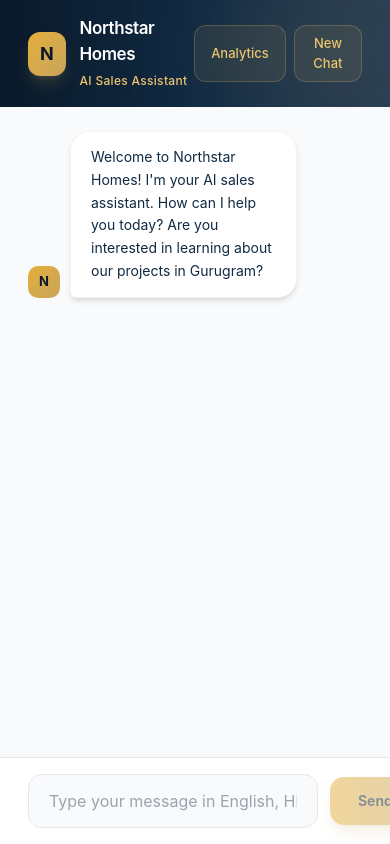
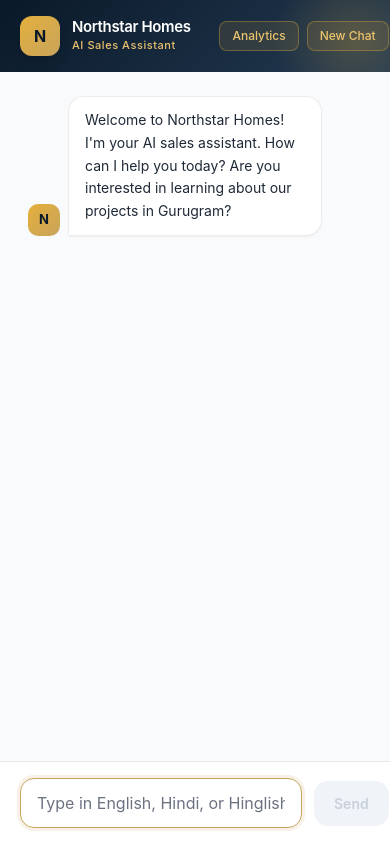
Before and after one commit to shubham108prakash-hub/huvo-ai-assignment, a Next.js app in the folder frontend/: page / in a window 390 px wide. Built offline with nearby package versions, Linux system fonts and the light colour scheme.

Commit message:
feat: rebuild UI from scratch with CSS Grid layout — fixes tablet input bar

```diff
--- a/frontend/src/app/globals.css
+++ b/frontend/src/app/globals.css
@@ -2,35 +2,121 @@
 @tailwind components;
 @tailwind utilities;
 
-@import url('https://fonts.googleapis.com/css2?family=Inter:wght@400;500;600;700&display=swap');
+@import url('https://fonts.googleapis.com/css2?family=Inter:ital,wght@0,300;0,400;0,500;0,600;0,700;1,400&display=swap');
 
-* {
+:root {
+  --navy-950: #0a1929;
+  --navy-900: #102a43;
+  --navy-800: #243b53;
+  --navy-700: #334e68;
+  --gold-400: #e4af3c;
+  --gold-500: #c8a45c;
+  --gold-300: #ecc46d;
+}
+
+*,
+*::before,
+*::after {
+  box-sizing: border-box;
   margin: 0;
   padding: 0;
-  box-sizing: border-box;
 }
 
+html,
 body {
   font-family: 'Inter', system-ui, sans-serif;
-  background: #f0f2f5;
-  color: #1a1a2e;
-  height: 100dvh;
-  position: fixed;
+  background: #0f172a;
+  height: 100%;
   width: 100%;
   overflow: hidden;
+  -webkit-text-size-adjust: 100%;
 }
 
-@layer utilities {
-  .scrollbar-thin::-webkit-scrollbar {
-    width: 5px;
+/* Chat app shell — grid-based, no viewport tricks */
+.chat-shell {
+  display: grid;
+  grid-template-rows: auto 1fr auto;
+  height: 100svh;
+  /* svh = small viewport height, best for mobile/tablet */
+  width: 100%;
+  max-width: 860px;
+  margin: 0 auto;
+  background: #fff;
+  box-shadow: 0 0 80px rgba(0, 0, 0, 0.4);
+}
+
+/* Scrollable messages area */
+.messages-area {
+  overflow-y: auto;
+  -webkit-overflow-scrolling: touch;
+  padding: 24px 28px;
+  background: #f8fafc;
+  display: flex;
+  flex-direction: column;
+}
+
+/* Input row — always last in the grid, never pushes off */
+.input-row {
+  background: #fff;
+  border-top: 1px solid #e5e7eb;
+  padding: 16px 20px;
+  padding-bottom: max(16px, env(safe-area-inset-bottom));
+}
+
+/* Scrollbar */
+.messages-area::-webkit-scrollbar {
+  width: 4px;
+}
+
+.messages-area::-webkit-scrollbar-track {
+  background: transparent;
+}
+
+.messages-area::-webkit-scrollbar-thumb {
+  background: #e2e8f0;
+  border-radius: 99px;
+}
+
+/* Animations */
+@keyframes msgIn {
+  from {
+    opacity: 0;
+    transform: translateY(10px);
   }
 
-  .scrollbar-thin::-webkit-scrollbar-track {
-    background: transparent;
+  to {
+    opacity: 1;
+    transform: translateY(0);
+  }
+}
+
+@keyframes dotBounce {
+
+  0%,
+  80%,
+  100% {
+    transform: translateY(0);
+    opacity: 0.4;
   }
 
-  .scrollbar-thin::-webkit-scrollbar-thumb {
-    background: #e5e7eb;
-    border-radius: 10px;
+  40% {
+    transform: translateY(-6px);
+    opacity: 1;
   }
 }
+
+@keyframes fadeSlide {
+  from {
+    opacity: 0;
+    transform: scale(0.96) translateY(12px);
+  }
+
+  to {
+    opacity: 1;
+    transform: scale(1) translateY(0);
+  }
+}
+
+.msg-bubble {
+  animation: msgIn 0.28s ease-out both;
+}
--- a/frontend/src/app/layout.tsx
+++ b/frontend/src/app/layout.tsx
@@ -3,7 +3,7 @@ import "./globals.css";
 
 export const metadata: Metadata = {
   title: "Northstar Homes — AI Assistant",
-  description: "AI Sales Assistant for Northstar Homes",
+  description: "AI Sales Assistant for Northstar Homes, Sector 79 Gurugram",
 };
 
 export const viewport: Viewport = {
@@ -11,13 +11,10 @@ export const viewport: Viewport = {
   initialScale: 1,
   maximumScale: 1,
   userScalable: false,
+  viewportFit: "cover",
 };
 
-export default function RootLayout({
-  children,
-}: {
-  children: React.ReactNode;
-}) {
+export default function RootLayout({ children }: { children: React.ReactNode }) {
   return (
     <html lang="en">
       <body>{children}</body>
--- a/frontend/src/app/page.tsx
+++ b/frontend/src/app/page.tsx
@@ -65,8 +65,7 @@ export default function Home() {
         body: JSON.stringify({ messages: updated }),
       });
       const data = await res.json();
-      const botMsg: Message = { role: "assistant", content: data.reply };
-      setMessages((prev) => [...prev, botMsg]);
+      setMessages((prev) => [...prev, { role: "assistant", content: data.reply }]);
     } catch {
       setMessages((prev) => [
         ...prev,
@@ -79,7 +78,6 @@ export default function Home() {
 
   async function handleAnalytics() {
     if (messages.length === 0) return;
-
     setDuration(computeDuration());
     try {
       const res = await fetch("/api/analytics", {
@@ -101,18 +99,24 @@ export default function Home() {
   }
 
   return (
-    <div className="fixed inset-0 flex justify-center bg-[#f0f2f5]">
-      <div className="w-full max-w-[860px] flex flex-col bg-white shadow-[0_0_60px_rgba(0,0,0,0.08)] overflow-hidden">
+    /* chat-shell uses CSS Grid: header | messages (scrollable) | input */
+    <div className="chat-shell">
       <Header onAnalytics={handleAnalytics} onNewChat={handleNewChat} />
 
-        <main className="flex-1 flex flex-col min-h-0 bg-gray-50">
-          <div className="flex-1 overflow-y-auto px-7 py-6 scrollbar-thin scroll-smooth">
+      <div className="messages-area">
+        {/* Greeting bubble */}
         {messages.length === 0 && (
-              <div className="flex justify-start mb-4 animate-[msgIn_0.3s_ease-out]">
-                <div className="w-8 h-8 bg-gradient-to-br from-gold-400 to-gold-500 rounded-[10px] flex items-center justify-center font-bold text-[13px] text-navy-950 shrink-0 self-end mr-2.5">
+          <div className="msg-bubble flex justify-start mb-3 items-end gap-2">
+            <div
+              className="w-8 h-8 rounded-[10px] flex items-center justify-center font-bold text-[13px] shrink-0"
+              style={{ background: "linear-gradient(135deg, #e4af3c, #c8a45c)", color: "#0a1929" }}
+            >
               N
             </div>
-                <div className="max-w-[68%] px-5 py-3.5 rounded-[20px] rounded-bl-[6px] bg-white text-navy-900 text-sm leading-relaxed shadow-md border border-black/[0.04]">
+            <div
+              className="max-w-[72%] px-4 py-3 rounded-2xl rounded-bl-sm text-sm leading-relaxed text-gray-800 shadow-sm"
+              style={{ background: "#fff", border: "1px solid rgba(0,0,0,0.07)" }}
+            >
               {GREETING}
             </div>
           </div>
@@ -124,13 +128,11 @@ export default function Home() {
 
         {loading && <TypingIndicator />}
 
+        {/* Scroll anchor */}
         <div ref={chatEndRef} />
       </div>
 
-          <div className="shrink-0">
       <ChatInput onSend={sendMessage} disabled={loading} />
-          </div>
-        </main>
 
       {showAnalytics && analytics && (
         <AnalyticsModal
@@ -140,6 +142,5 @@ export default function Home() {
         />
       )}
     </div>
-    </div>
   );
 }
--- a/frontend/src/components/ChatInput.tsx
+++ b/frontend/src/components/ChatInput.tsx
@@ -1,6 +1,5 @@
 "use client";
-
-import React, { useState, FormEvent, KeyboardEvent } from "react";
+import React, { useState, FormEvent, KeyboardEvent, useRef, useEffect } from "react";
 
 interface ChatInputProps {
   onSend: (message: string) => void;
@@ -9,9 +8,15 @@ interface ChatInputProps {
 
 export default function ChatInput({ onSend, disabled }: ChatInputProps) {
   const [value, setValue] = useState("");
+  const inputRef = useRef<HTMLInputElement>(null);
 
-  function handleSubmit(e: FormEvent) {
-    e.preventDefault();
+  // Keep focus after each message
+  useEffect(() => {
+    if (!disabled) inputRef.current?.focus();
+  }, [disabled]);
+
+  function handleSubmit(e?: FormEvent) {
+    e?.preventDefault();
     const trimmed = value.trim();
     if (!trimmed || disabled) return;
     onSend(trimmed);
@@ -21,29 +26,67 @@ export default function ChatInput({ onSend, disabled }: ChatInputProps) {
   function handleKeyDown(e: KeyboardEvent) {
     if (e.key === "Enter" && !e.shiftKey) {
       e.preventDefault();
-      handleSubmit(e);
+      handleSubmit();
     }
   }
 
+  const canSend = !!value.trim() && !disabled;
+
   return (
-    <form
-      onSubmit={handleSubmit}
-      className="flex gap-3 px-7 py-4 bg-white border-t border-gray-200 items-center"
-    >
+    <form onSubmit={handleSubmit} className="input-row flex items-center gap-3">
       <input
+        ref={inputRef}
         type="text"
         value={value}
         onChange={(e) => setValue(e.target.value)}
         onKeyDown={handleKeyDown}
-        placeholder="Type your message in English, Hindi, or Hinglish..."
+        placeholder="Type in English, Hindi, or Hinglish…"
         disabled={disabled}
         autoComplete="off"
-        className="flex-1 px-5 py-3.5 rounded-[14px] text-base md:text-sm bg-gray-50 border-[1.5px] border-gray-200 outline-none transition-all duration-200 focus:border-gold-500 focus:bg-white focus:ring-2 focus:ring-gold-500/12 placeholder:text-gray-400"
+        style={{
+          flex: 1,
+          padding: "12px 16px",
+          fontSize: "16px", /* 16px prevents iOS auto-zoom */
+          lineHeight: "1.5",
+          borderRadius: "14px",
+          border: "1.5px solid #e2e8f0",
+          background: "#f8fafc",
+          outline: "none",
+          color: "#1e293b",
+          transition: "border-color 0.2s, box-shadow 0.2s",
+          appearance: "none",
+          WebkitAppearance: "none",
+        }}
+        onFocus={(e) => {
+          e.currentTarget.style.borderColor = "#c8a45c";
+          e.currentTarget.style.boxShadow = "0 0 0 3px rgba(200,164,92,0.15)";
+          e.currentTarget.style.background = "#fff";
+        }}
+        onBlur={(e) => {
+          e.currentTarget.style.borderColor = "#e2e8f0";
+          e.currentTarget.style.boxShadow = "none";
+          e.currentTarget.style.background = "#f8fafc";
+        }}
       />
       <button
         type="submit"
-        disabled={disabled || !value.trim()}
-        className="px-7 py-3.5 rounded-[14px] text-sm font-semibold bg-gradient-to-r from-gold-400 to-gold-500 text-navy-950 border-none cursor-pointer transition-all duration-200 shadow-lg shadow-gold-500/30 hover:-translate-y-0.5 hover:shadow-xl hover:shadow-gold-500/40 active:translate-y-0 disabled:opacity-50 disabled:cursor-not-allowed disabled:transform-none"
+        disabled={!canSend}
+        style={{
+          padding: "12px 20px",
+          borderRadius: "14px",
+          border: "none",
+          fontSize: "14px",
+          fontWeight: "600",
+          cursor: canSend ? "pointer" : "not-allowed",
+          opacity: canSend ? 1 : 0.5,
+          background: canSend
+            ? "linear-gradient(135deg, #e4af3c, #c8a45c)"
+            : "#e2e8f0",
+          color: canSend ? "#0a1929" : "#94a3b8",
+          transition: "all 0.2s",
+          whiteSpace: "nowrap",
+          flexShrink: 0,
+        }}
       >
         Send
       </button>
--- a/frontend/src/components/Header.tsx
+++ b/frontend/src/components/Header.tsx
@@ -1,5 +1,4 @@
 "use client";
-
 import React from "react";
 
 interface HeaderProps {
@@ -9,34 +8,57 @@ interface HeaderProps {
 
 export default function Header({ onAnalytics, onNewChat }: HeaderProps) {
   return (
-    <header className="relative flex items-center justify-between px-7 py-4 bg-gradient-to-r from-navy-950 via-navy-900 to-navy-800 text-white overflow-hidden">
-      <div className="absolute -top-12 -right-8 w-48 h-48 bg-gold-500/10 rounded-full blur-3xl pointer-events-none" />
+    <header
+      style={{ background: "linear-gradient(135deg, #0a1929 0%, #243b53 100%)" }}
+      className="relative flex items-center justify-between px-5 py-4 text-white overflow-hidden shrink-0"
+    >
+      {/* Glow accent */}
+      <div
+        className="pointer-events-none absolute -top-10 -right-6 w-40 h-40 rounded-full opacity-20"
+        style={{ background: "radial-gradient(circle, #e4af3c, transparent 70%)" }}
+      />
 
-      <div className="flex items-center gap-3.5 z-10">
-        <div className="w-11 h-11 bg-gradient-to-br from-gold-400 to-gold-500 rounded-xl flex items-center justify-center font-bold text-lg text-navy-950 shadow-lg shadow-gold-500/20">
+      {/* Logo + name */}
+      <div className="flex items-center gap-3 z-10">
+        <div
+          className="w-10 h-10 rounded-xl flex items-center justify-center font-bold text-base shrink-0 shadow-lg"
+          style={{ background: "linear-gradient(135deg, #e4af3c, #c8a45c)", color: "#0a1929" }}
+        >
           N
         </div>
         <div>
-          <h1 className="text-[17px] font-semibold tracking-tight">Northstar Homes</h1>
-          <span className="text-[12px] text-gold-300 font-medium tracking-wide">
+          <p className="text-[15px] font-semibold leading-tight tracking-tight">Northstar Homes</p>
+          <p className="text-[11px] font-medium tracking-wider" style={{ color: "#ecc46d" }}>
             AI Sales Assistant
-          </span>
+          </p>
         </div>
       </div>
 
+      {/* Action buttons */}
       <div className="flex gap-2 z-10">
-        <button
-          onClick={onAnalytics}
-          className="px-4 py-2 text-[13px] font-medium border border-gold-500/30 bg-gold-500/10 text-gold-300 rounded-xl hover:bg-gold-500/20 hover:border-gold-500/50 transition-all duration-200 hover:-translate-y-0.5 backdrop-blur-sm"
-        >
-          Analytics
-        </button>
-        <button
-          onClick={onNewChat}
-          className="px-4 py-2 text-[13px] font-medium border border-gold-500/30 bg-gold-500/10 text-gold-300 rounded-xl hover:bg-gold-500/20 hover:border-gold-500/50 transition-all duration-200 hover:-translate-y-0.5 backdrop-blur-sm"
-        >
-          New Chat
-        </button>
+        {[
+          { label: "Analytics", onClick: onAnalytics },
+          { label: "New Chat", onClick: onNewChat },
+        ].map(({ label, onClick }) => (
+          <button
+            key={label}
+            onClick={onClick}
+            className="px-3 py-1.5 text-xs font-medium rounded-lg transition-all duration-200"
+            style={{
+              border: "1px solid rgba(228,175,60,0.35)",
+              background: "rgba(228,175,60,0.12)",
+              color: "#ecc46d",
+            }}
+            onMouseEnter={(e) => {
+              (e.currentTarget as HTMLButtonElement).style.background = "rgba(228,175,60,0.25)";
+            }}
+            onMouseLeave={(e) => {
+              (e.currentTarget as HTMLButtonElement).style.background = "rgba(228,175,60,0.12)";
+            }}
+          >
+            {label}
+          </button>
+        ))}
       </div>
     </header>
   );
```
Also changed, not shown: frontend/src/components/AnalyticsModal.tsx (+90 -50 lines), frontend/src/components/ChatMessage.tsx (+14 -6 lines), frontend/src/components/TypingIndicator.tsx (+19 -10 lines), 1 other file (tests, documents, lock files or other folders). Lines whose indentation alone changed are shown as unchanged.
